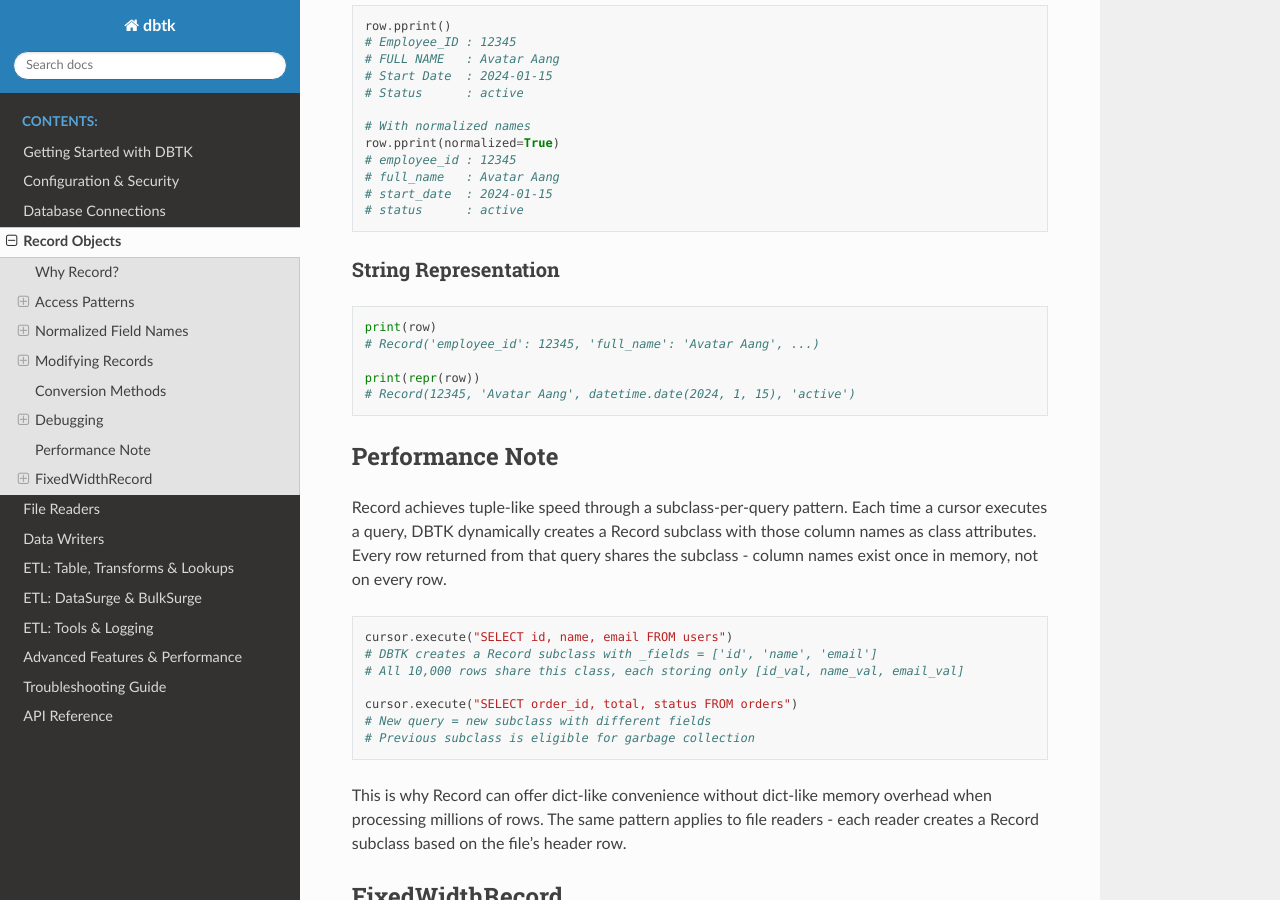
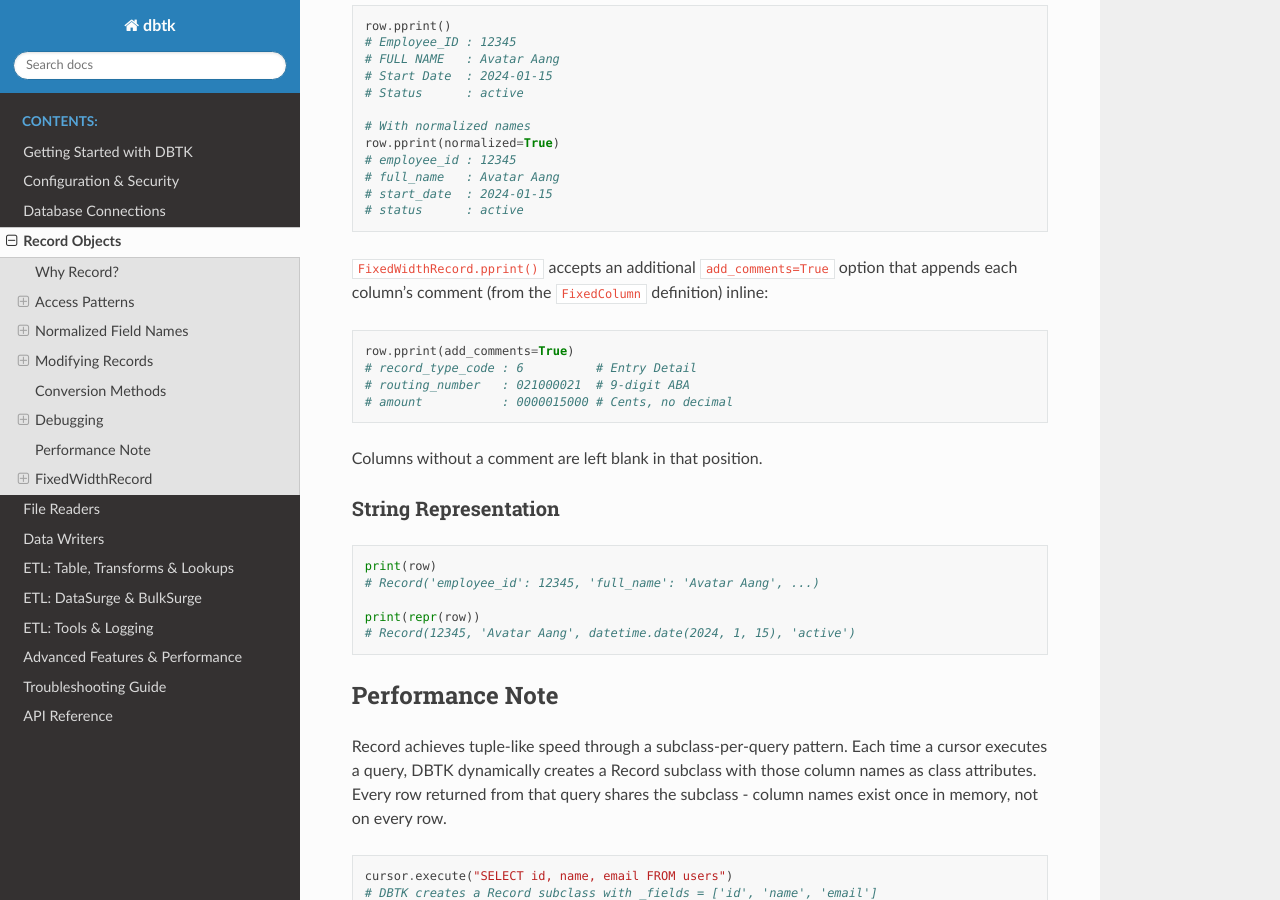
Before and after one commit to scottrbailey/dbtk, a Sphinx documentation site: the page built from docs/04-record.md, in a window 1280 px wide and 900 px high, scrolled down 4568 px. Built offline with Sphinx 7.4.7 and the Read the Docs theme 3.1.0, drawn with Linux system fonts in a browser that asks for light colours.

Commit message:
docs: expand EDI acronym and document pprint add_comments option
- 05-readers.md: replace vague "Some fixed-width formats" opener with
  "EDI (Electronic Data Interchange)" so readers know what they're looking at
- 06-writers.md: same expansion in the EDIWriter section heading
- 04-record.md: document FixedWidthRecord.pprint(add_comments=True) with
  an example showing inline column comments

https://claude.ai/code/session_01CvzMh6bxGBJSTbjQKqiCfY

````diff
--- a/docs/04-record.md
+++ b/docs/04-record.md
@@ -226,6 +226,17 @@ row.pprint(normalized=True)
 # status      : active
 ```
 
+`FixedWidthRecord.pprint()` accepts an additional `add_comments=True` option that appends each column's comment (from the `FixedColumn` definition) inline:
+
+```python
+row.pprint(add_comments=True)
+# record_type_code : 6          # Entry Detail
+# routing_number   : 021000021  # 9-digit ABA
+# amount           : 0000015000 # Cents, no decimal
+```
+
+Columns without a comment are left blank in that position.
+
 ### String Representation
 
 ```python
````
Also changed, not shown: docs/05-readers.md (+1 -1 lines), docs/06-writers.md (+1 -1 lines).
